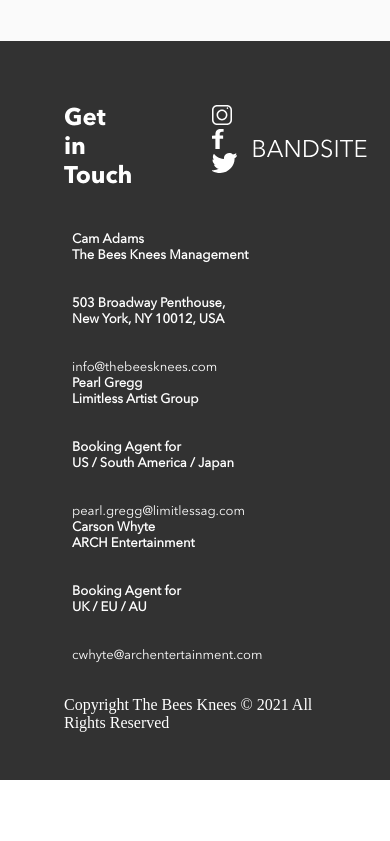
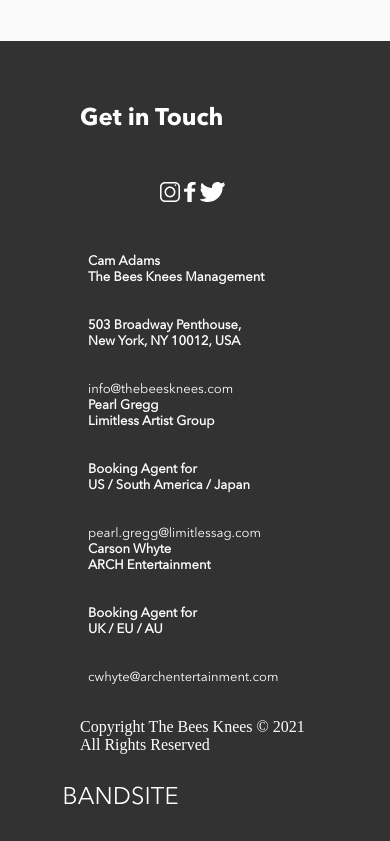
Before and after one commit to Rajandeep56/Rajandeep-Kaur-BandSite, a plain HTML site: page Rajandeep-Kaur-Bandsite/BandSite-Package-Sprint-1/index.html in a window 390 px wide. Shown: the part 3296-4137 px from the top of the page. Before the commit the page ends 4076 px from the top, so only its background shows below. Drawn offline with Linux system fonts and the light colour scheme.

Commit message:
UPdated scss

```diff
--- a/Rajandeep-Kaur-Bandsite/BandSite-Package-Sprint-1/Styles/partials/_footer.scss
+++ b/Rajandeep-Kaur-Bandsite/BandSite-Package-Sprint-1/Styles/partials/_footer.scss
@@ -5,19 +5,34 @@
     &__main{
         display: flex;
         justify-content: space-between;
+        @media screen and (max-width: 767px)  {
+
+            display: block;
+            justify-content: center;
 
 
-   }
+        }
+  }
+  &__addcontent{
+    padding-left:1rem;;
+  }
+
   &__header{
     display: flex;
-    justify-content: center;
+    @media screen and (max-width: 767px)  {
+
+        display: block;
+        justify-content: center;
+
+
+    }
 
   }
     &__heading{
         font-family: 'avenir-bold', sans-serif;
         font-size: 24px;
         color: white;
-        padding: 1.0rem 0 1.5rem 0;
+         padding: 1rem 1rem 0rem 0rem;
 
     }
     &__main-link{
--- a/Rajandeep-Kaur-Bandsite/BandSite-Package-Sprint-1/index.html
+++ b/Rajandeep-Kaur-Bandsite/BandSite-Package-Sprint-1/index.html
@@ -70,6 +70,7 @@
 
     <footer class="footer">
         <div class="footer__main">
+            <div class="footer__addcontent">
             <div class="footer__header">
             <h1 class="footer__heading">Get in Touch</h1>
             <div class="footer__main-link">
@@ -77,9 +78,10 @@
                 <a href="https://facebook.com/"><img  src="./Assets/icons/svg/Icon-facebook.svg" ></a>
                 <a href="https://twitter.com/"><img  src="./Assets/icons/svg/Icon-twitter.svg" ></a>
             </div>
-            </div>
-            <img class="footer__heading" src="./Assets/Logo/Logo-bandsite.svg" >
+
+            <!-- <img class="footer__heading" src="./Assets/Logo/Logo-bandsite.svg" > -->
         </div>
+
         <div class="footer__address">
         <div class="footer__address-first">
                 <div class="footer__address-name">
@@ -114,9 +116,16 @@
                 </div>
                 <a class="footer__address-street--email" href="mailto:cwhyte@archentertainment.com">cwhyte@archentertainment.com</a>
         </div>
+
+
         </div>
             <p class="footer__copyright">Copyright The Bees Knees &#169; 2021 All Rights Reserved</p>
         </div>
+        <div>
+            <img class="footer__heading" src="./Assets/Logo/Logo-bandsite.svg" >
+         </div>
+    </div>
+
     </footer>
 </body>
 </html>
```
Also changed, not shown: Rajandeep-Kaur-Bandsite/BandSite-Package-Sprint-1/Styles/bio.css, 1 other file.
